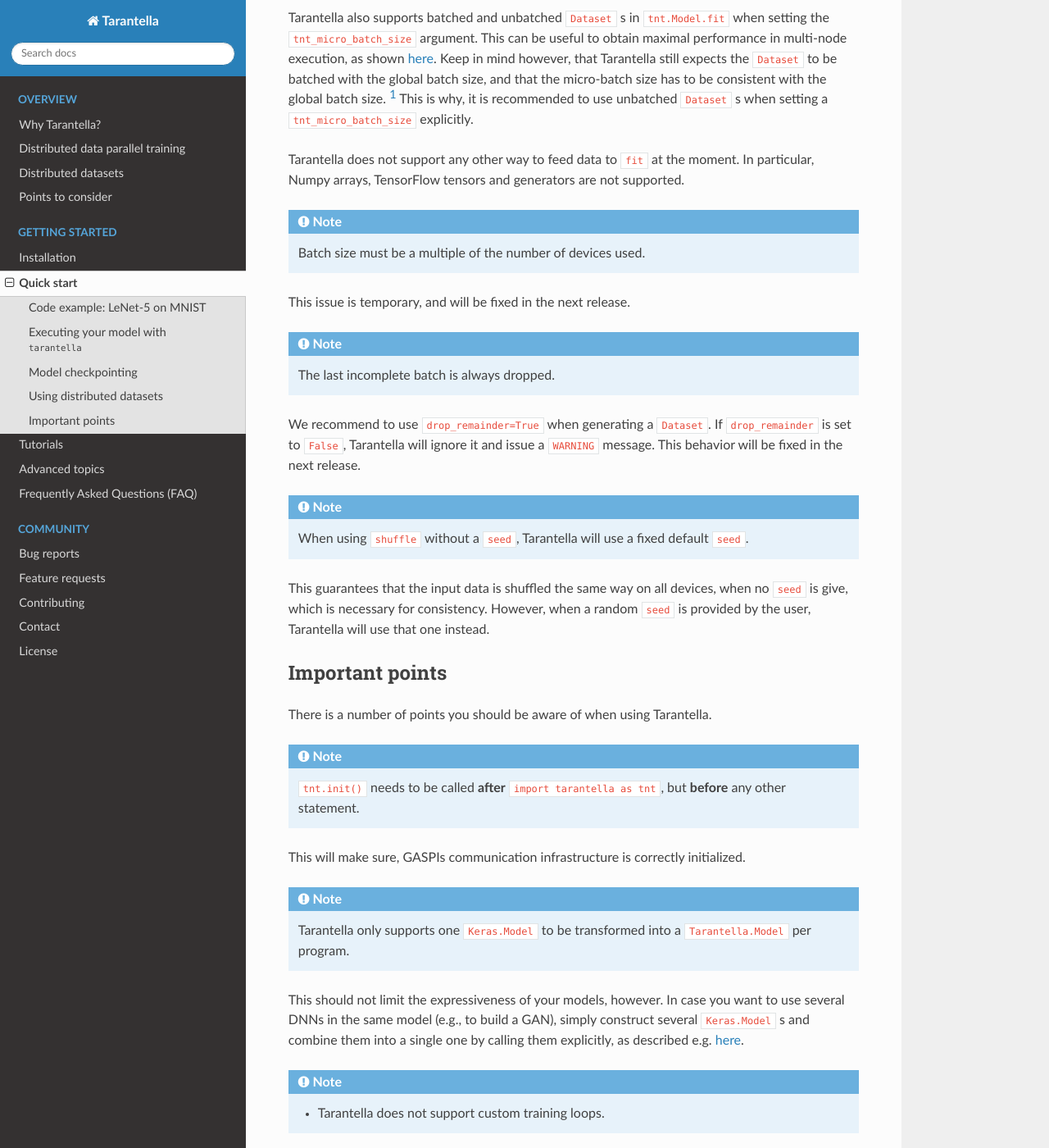
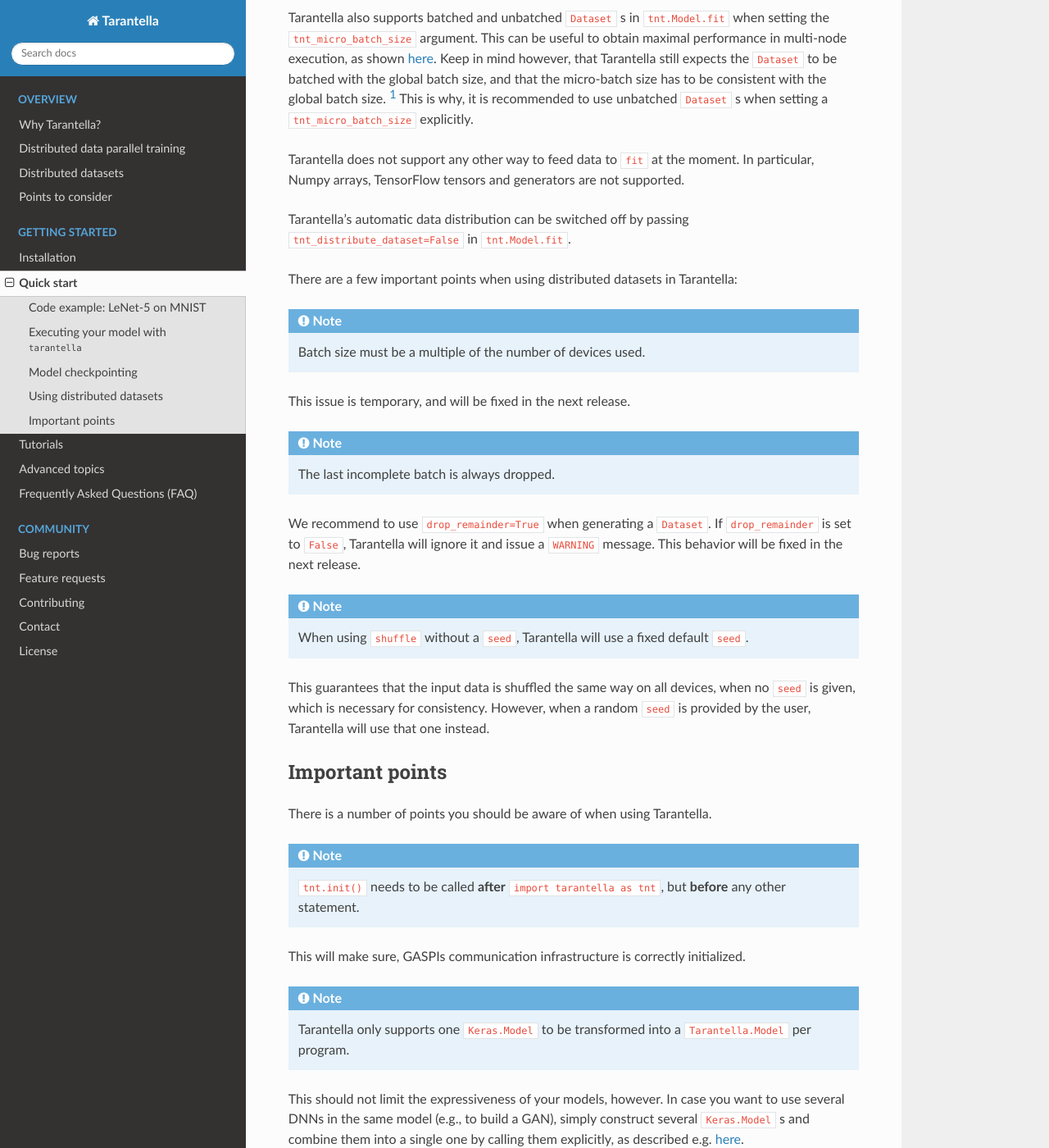
Before and after one commit to cc-hpc-itwm/tarantella, a Sphinx documentation site: the page built from docs/source/quick_start.rst, in a window 1280 px wide and 1400 px high, scrolled down 4582 px. Shown: the whole window at 82% size. Built offline with Sphinx 7.4.7 and the Read the Docs theme 2.0.0, drawn with Linux system fonts in a browser that asks for light colours.

Commit message:
docs: Add switch off option for dist datasets and minor changes.

```diff
--- a/docs/source/quick_start.rst
+++ b/docs/source/quick_start.rst
@@ -199,6 +199,11 @@
 Tarantella does not support any other way to feed data to ``fit`` at the moment.
 In particular, Numpy arrays, TensorFlow tensors and generators are not supported.
 
+Tarantella's automatic data distribution can be switched off by passing
+``tnt_distribute_dataset=False`` in ``tnt.Model.fit``.
+
+There are a few important points when using distributed datasets in Tarantella:
+
 .. note::
 
    Batch size must be a multiple of the number of devices used.
@@ -218,7 +223,7 @@
      When using ``shuffle`` without a ``seed``, Tarantella will use a fixed default ``seed``.
 
 This guarantees that the input data is shuffled the same way on all devices,
-when no ``seed`` is give, which is necessary for consistency.
+when no ``seed`` is given, which is necessary for consistency.
 However, when a random ``seed`` is provided by the user, Tarantella will use that one instead.
 
 Important points
```
